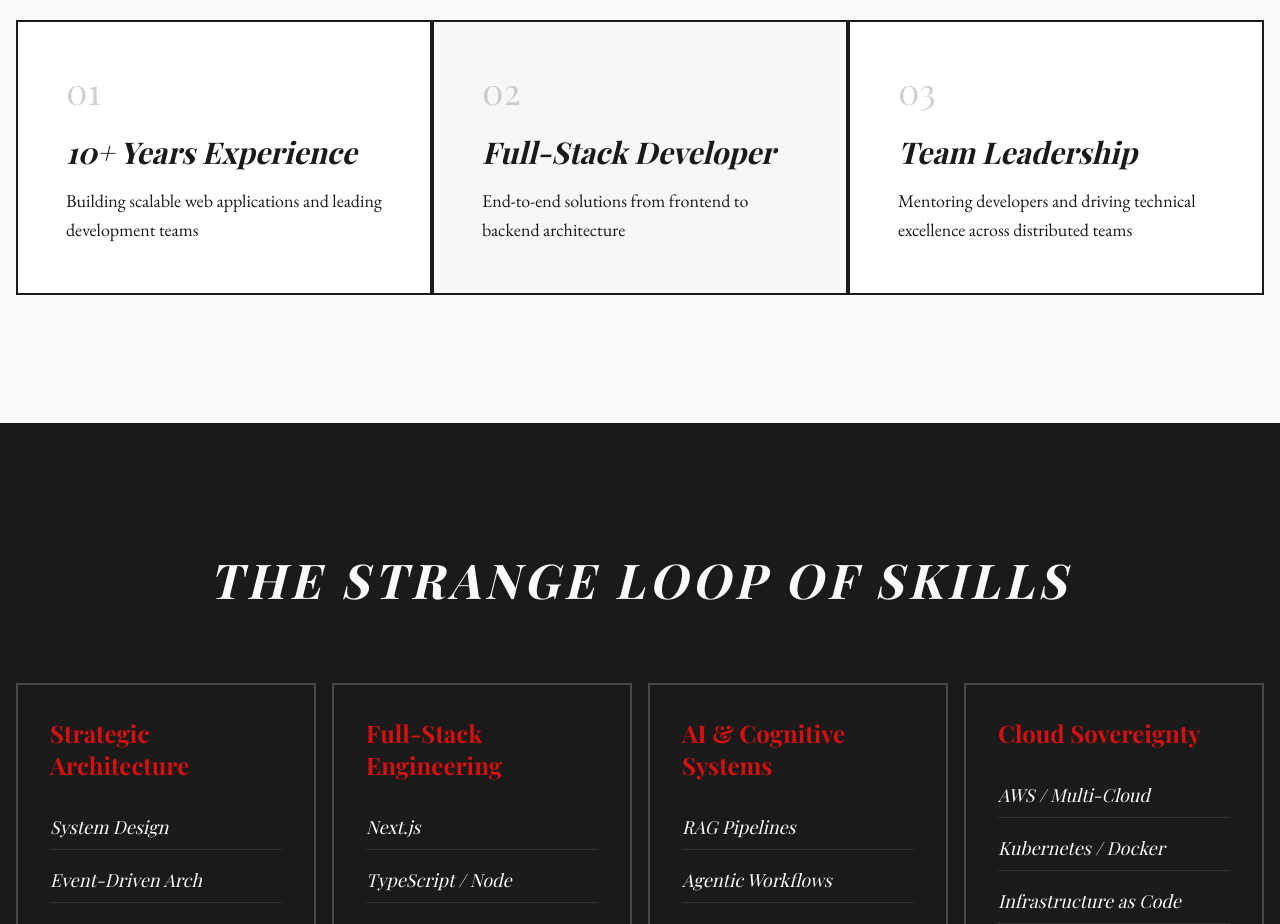
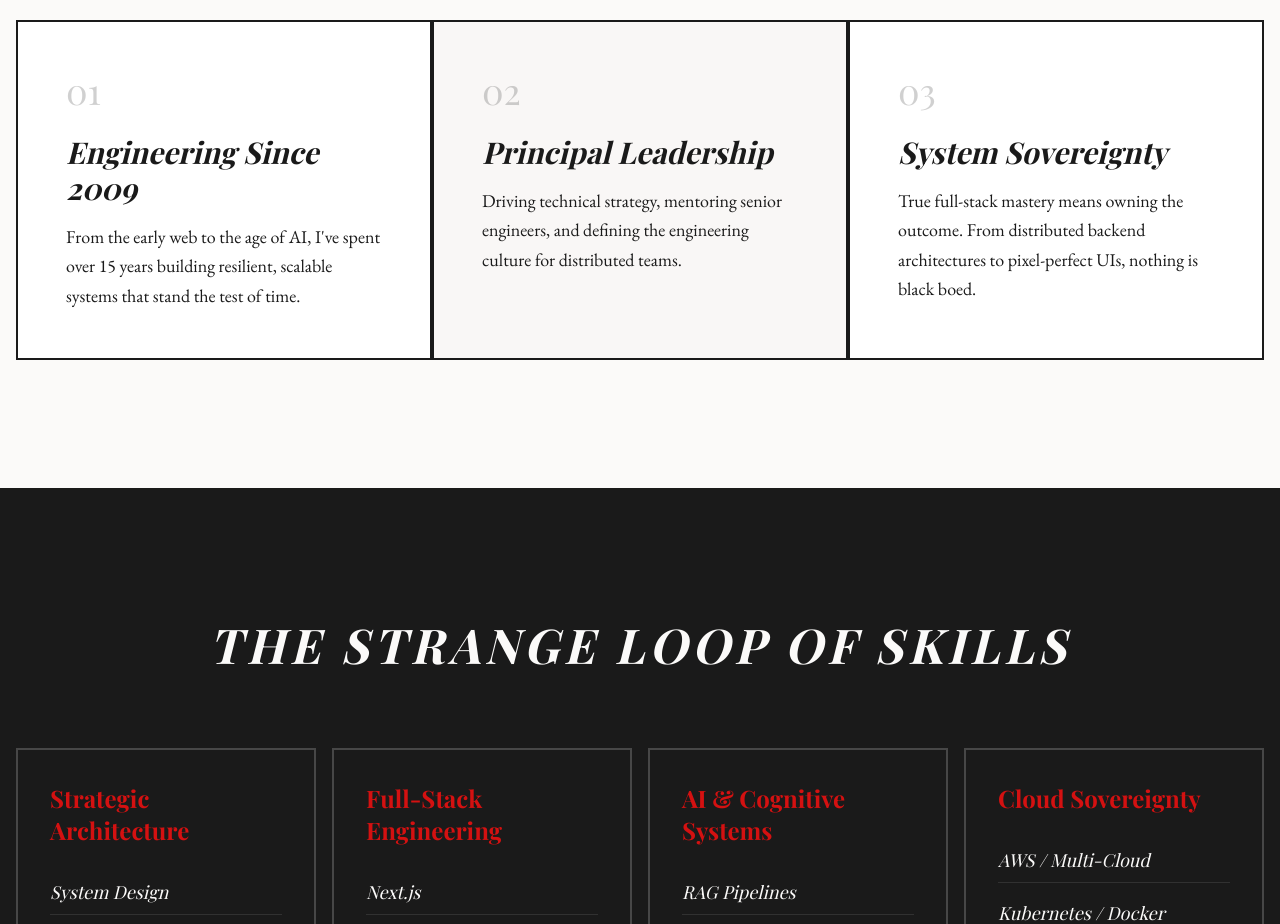
Before and after one commit to zacharyz/zadell.com, a Next.js app: page / in a window 1280 px wide. Shown: the part 960-1884 px from the top of the page. Built offline with nearby package versions, Linux system fonts and the light colour scheme; a web font is replaced by a local one.

Commit message:
content(home): update highlights to reflect principal experience since 2009

```diff
--- a/src/app/page.tsx
+++ b/src/app/page.tsx
@@ -49,18 +49,18 @@ export default function Home() {
 
   const highlights = [
     {
-      title: "10+ Years Experience",
+      title: "Engineering Since 2009",
       description:
-        "Building scalable web applications and leading development teams",
+        "From the early web to the age of AI, I've spent over 15 years building resilient, scalable systems that stand the test of time.",
     },
     {
-      title: "Full-Stack Developer",
-      description: "End-to-end solutions from frontend to backend architecture",
+      title: "Principal Leadership",
+      description: "Driving technical strategy, mentoring senior engineers, and defining the engineering culture for distributed teams.",
     },
     {
-      title: "Team Leadership",
+      title: "System Sovereignty",
       description:
-        "Mentoring developers and driving technical excellence across distributed teams",
+        "True full-stack mastery means owning the outcome. From distributed backend architectures to pixel-perfect UIs, nothing is black boed.",
     },
   ];
 
```
